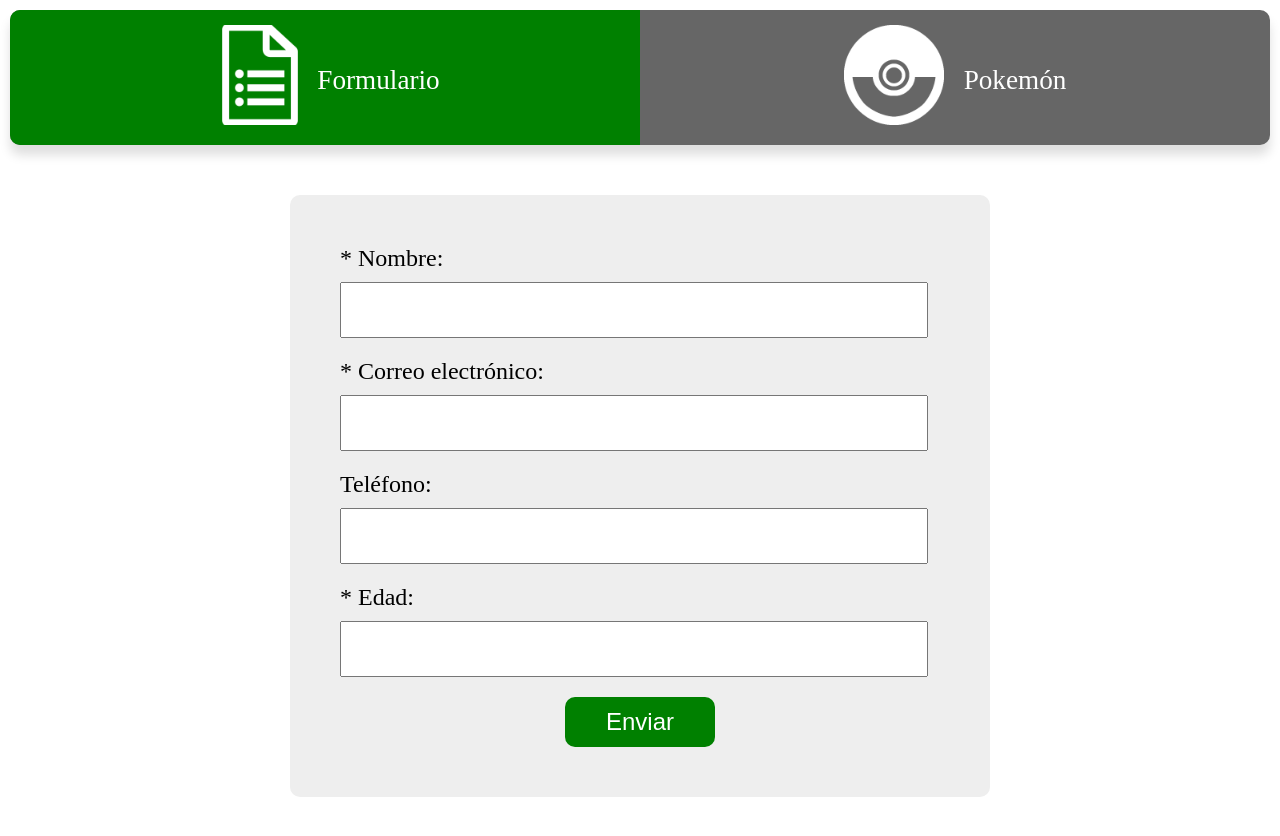
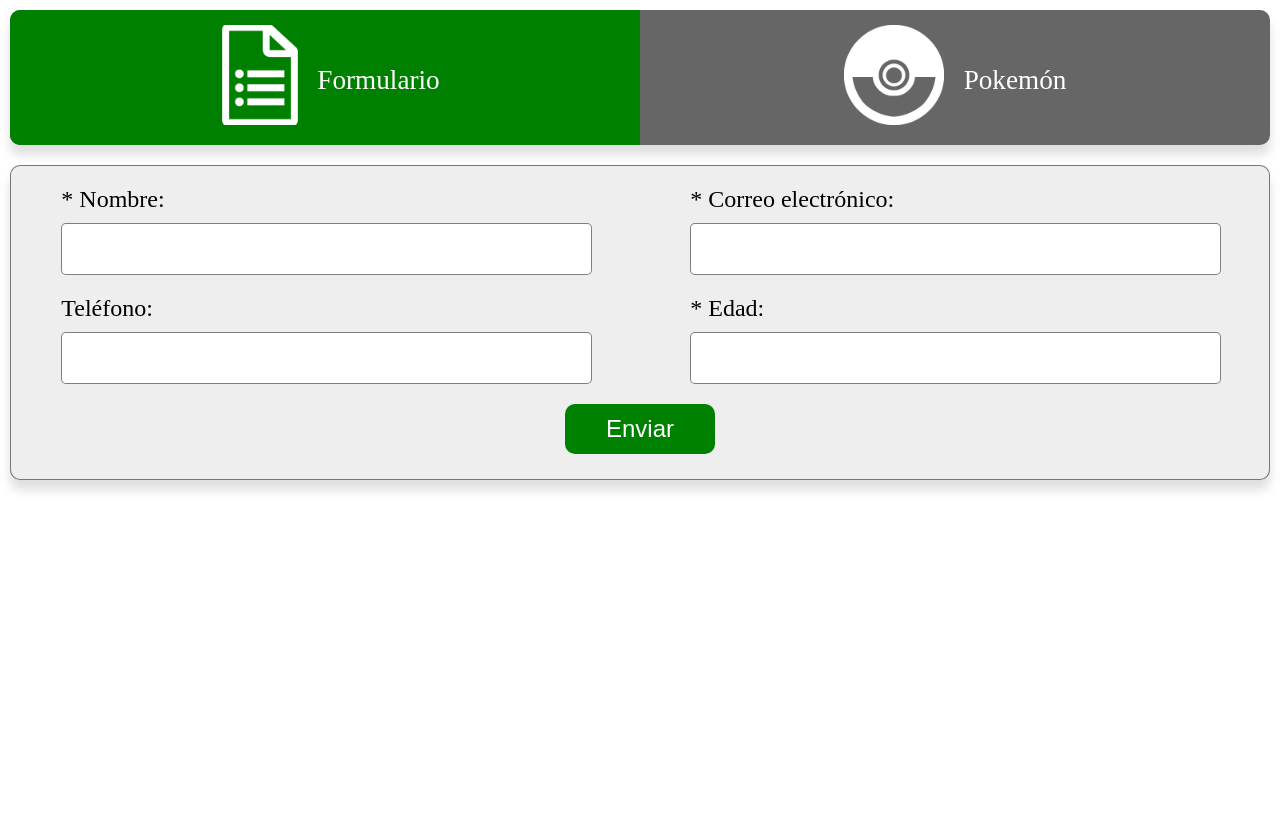
Before and after one commit to rubensanroman/landscape-frontend-challenge, a Next.js app: page / in a window 1280 px wide. Shown: the top 836 px of the page. After the commit the page ends 800 px from the top, so only its background shows below. Built offline with nearby package versions, Linux system fonts and the light colour scheme.

Commit message:
Added responsivity to Register Form

```diff
--- a/src/pages/register/index.tsx
+++ b/src/pages/register/index.tsx
@@ -47,6 +47,7 @@ const Register = () => {
       <form id="registration-form" onSubmit={handleSubmit}>
         {success && <div className="success">Success !</div>}
 
+        <div className="field">
           <label htmlFor="name">* Nombre:</label>
           <input
             type="text"
@@ -58,7 +59,9 @@ const Register = () => {
           {errors.some((e) => e.param === 'name') ? (
             <span className="error-message">{errors.find((e) => e.param === 'name')?.msg}</span>
           ) : null}
+        </div>
 
+        <div className="field">
           <label htmlFor="email">* Correo electrónico:</label>
           <input
             type="text"
@@ -71,7 +74,9 @@ const Register = () => {
           {errors.some((e) => e.param === 'email') ? (
             <span className="error-message">{errors.find((e) => e.param === 'email')?.msg}</span>
           ) : null}
+        </div>
 
+        <div className="field">
           <label htmlFor="phone">Teléfono:</label>
           <input
             type="text"
@@ -84,7 +89,9 @@ const Register = () => {
           {errors.some((e) => e.param === 'phone') ? (
             <span className="error-message">{errors.find((e) => e.param === 'phone')?.msg}</span>
           ) : null}
+        </div>
 
+        <div className="field">
           <label htmlFor="age">* Edad:</label>
           <input
             type="text"
@@ -97,8 +104,11 @@ const Register = () => {
           {errors.some((e) => e.param === 'age') ? (
             <span className="error-message">{errors.find((e) => e.param === 'age')?.msg}</span>
           ) : null}
+        </div>
 
+        <div className="button-wrap">
           <button type="submit">Enviar</button>
+        </div>
       </form>
     </>
   );
--- a/src/styles/RegistrationForm.scss
+++ b/src/styles/RegistrationForm.scss
@@ -1,9 +1,11 @@
 #registration-form {
   background: #eee;
+  border: 1px rgba(0, 0, 0, .5) solid;
   border-radius: 10px;
-  margin: 50px auto;
-  padding: 50px;
-  width: 600px;
+  box-shadow: 0px 10px 11px 0px rgba(0,0,0,0.13);
+  padding-bottom: 5px;
+  -webkit-box-shadow: 0px 10px 11px 0px rgba(0,0,0,0.13);
+  -moz-box-shadow: 0px 10px 11px 0px rgba(0,0,0,0.13);
 
   .success {
     background: green;
@@ -12,8 +14,11 @@
     margin-bottom: 20px;
     padding: 20px 0;
     text-align: center;
-    width: 590px;
   }
+
+  .field {
+    margin: 0 4%;
+    padding: 20px 0 0;
 
     label {
       font-size: 1.5em;
@@ -21,21 +26,31 @@
     }
 
     input {
+      border: 1px rgba(0, 0, 0, .5) solid;
+      border-radius: 5px;
       display: block;
       font-size: 2em;
       height: 50px;
-    margin: 10px 0 20px;
+      margin: 10px 0 0;
+      padding: 0;
       text-indent: 0.5em;
-    width: 580px;
+      width: 100%;
 
       &.error {
         border: 1px #f00 solid;
+        margin-bottom: 5px;
       }
     }
 
     span {
       color: #f00;
+      display: block;
+      padding-bottom: 5px !important;
     }
+  }
+
+  .button-wrap {
+    clear: both;
 
     button {
       background: green;
@@ -45,7 +60,35 @@
       display: block;
       font-size: 1.5em;
       height: 50px;
-    margin: 0 auto;
+      margin: 20px auto;
       width: 150px;
     }
   }
+}
+
+@media (min-width: 768px) {
+  #registration-form {
+    .field {
+      float: left;
+      width: 42%;
+
+      &:nth-child(3), &:nth-child(4) {
+        input {
+          margin-bottom: 20px;
+
+          &.error {
+            margin-bottom: 5px;
+          }
+        }
+
+        span {
+          margin-bottom: 20px;
+        }
+      }
+    }
+
+    button {
+      margin-top: 30px;
+    }
+  }
+}
```
Lines whose indentation alone changed are shown as unchanged.
